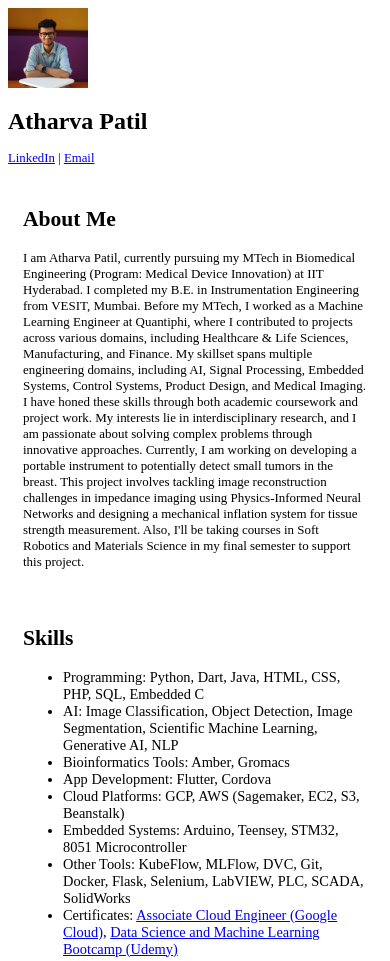
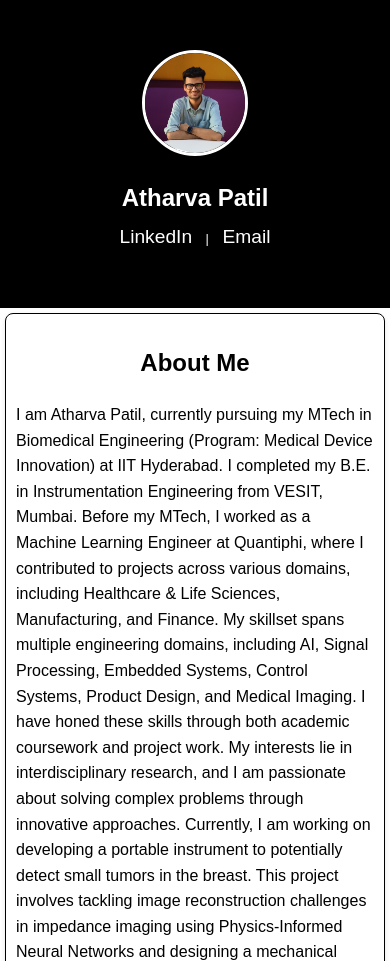
Before and after one commit to atharvapatil000/Atharva_Patil_Portfolio, a plain HTML site: page index.html in a window 390 px wide. Shown: the top 961 px of the page. Drawn offline with Linux system fonts and the light colour scheme.

Commit message:
Update index.html

```diff
--- a/index.html
+++ b/index.html
@@ -5,51 +5,173 @@
     <meta name="viewport" content="width=device-width, initial-scale=1.0">
     <title>Portfolio - Atharva Patil</title>
     <style>
+        body {
+            font-family: Arial, sans-serif;
+            margin: 0;
+            padding: 0;
+            line-height: 1.6;
+            color: black;
+            background-color: white;
+        }
+
+        header {
+            text-align: center;
+            padding: 50px 10px;
+            background-color: black;
+            color: white;
+        }
+
+        header img {
+            width: 150px;
+            height: 150px;
+            border-radius: 50%;
+            border: 3px solid white;
+            margin-bottom: 15px;
+        }
+
+        header h1 {
+            margin: 0;
+            font-size: 2.5em;
+        }
+
+        header p {
+            margin: 5px 0;
+            font-size: 1.2em;
+        }
+
+        header a {
+            margin: 0 10px;
+            font-size: 1.5em;
+            color: white;
+            text-decoration: none;
+        }
+
+        header a:hover {
+            text-decoration: underline;
+        }
+
+        section {
+            max-width: 800px;
+            margin: 20px auto;
+            background: white;
+            color: black;
+            padding: 20px;
+            border-radius: 8px;
+            border: 1px solid black;
+            box-shadow: 0 2px 5px rgba(0, 0, 0, 0.1);
+        }
+
+        h2 {
+            text-align: center;
+            margin-bottom: 20px;
+            color: black;
+        }
+
+        ul {
+            list-style-type: disc;
+            margin-left: 20px;
+            color: black;
+        }
+
+        ul li {
+            margin-bottom: 8px;
+        }
+
+        .project-title {
+            display: flex;
+            justify-content: space-between;
+            align-items: center;
+        }
+
+        .project-title a {
+            font-size: 0.9em;
+            color: blue;
+            text-decoration: none;
+            margin-left: 10px;
+        }
+
+        .project-title a:hover {
+            text-decoration: underline;
+        }
+
+        footer {
+            text-align: center;
+            padding: 20px 10px;
+            background-color: black;
+            color: white;
+            margin-top: 20px;
+        }
+
+        footer a {
+            color: white;
+            text-decoration: none;
+        }
+
+        footer a:hover {
+            text-decoration: underline;
+        }
+
+        /* Responsive Design */
         @media (max-width: 768px) {
+            header img {
+                width: 120px;
+                height: 120px;
+            }
+
             header h1 {
-        font-size: 1.8em;
+                font-size: 2em;
             }
-    header p, section p {
-        font-size: 0.9em;
+
+            header p {
+                font-size: 1em;
             }
-    .project-item img {
-        width: 90%;
-        height: auto;
-        margin: 0 auto;
-        display: block;
+
+            section {
+                margin: 10px;
+                padding: 15px;
             }
-    section {
-        padding: 10px;
-        font-size: 0.9em;
+
+            .project-title {
+                flex-direction: column;
+                align-items: flex-start;
+            }
+
+            .project-title a {
+                margin-top: 5px;
+                font-size: 0.8em;
             }
         }
 
         @media (max-width: 480px) {
             header img {
-        width: 80px;
-        height: 80px;
+                width: 100px;
+                height: 100px;
             }
+
             header h1 {
                 font-size: 1.5em;
             }
+
             header p, footer p {
                 font-size: 0.8em;
             }
+
             section {
                 margin: 5px;
                 padding: 10px;
             }
-    .project-title {
-        flex-direction: column;
-        align-items: flex-start;
+
+            ul li {
+                font-size: 0.9em;
             }
+
             .project-title a {
-        margin-top: 5px;
-        font-size: 0.8em;
+                font-size: 0.75em;
             }
         }
     </style>
 </head>
+
 <body>
     <header>
         <img src="Atharva_Patil.jpg" alt="Atharva Patil's Photo">
```
Lines whose indentation alone changed are shown as unchanged.
